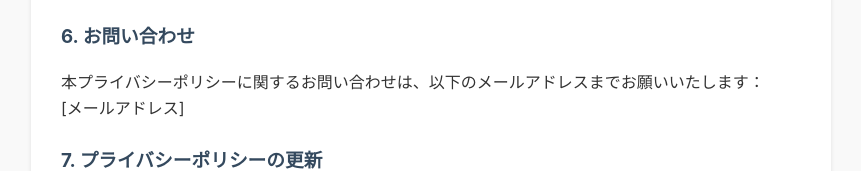
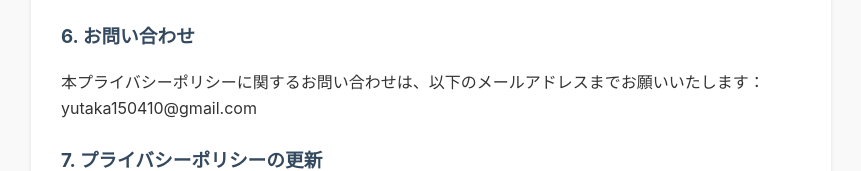
Before and after one commit to debirun/escape-game-for-kids-privacy, a plain HTML site: page index.html in a window 1280 px wide. Shown: the part 1033-1204 px from the top of the page, without its empty margins (209-1070 px from the left). Drawn offline with Linux system fonts and the light colour scheme.

Commit message:
Update index.html

```diff
--- a/index.html
+++ b/index.html
@@ -78,7 +78,7 @@
 
         <h3>6. お問い合わせ</h3>
         <p>本プライバシーポリシーに関するお問い合わせは、以下のメールアドレスまでお願いいたします：<br>
-        [メールアドレス]</p>
+        yutaka150410@gmail.com</p>
 
         <h3>7. プライバシーポリシーの更新</h3>
         <ul>
```
